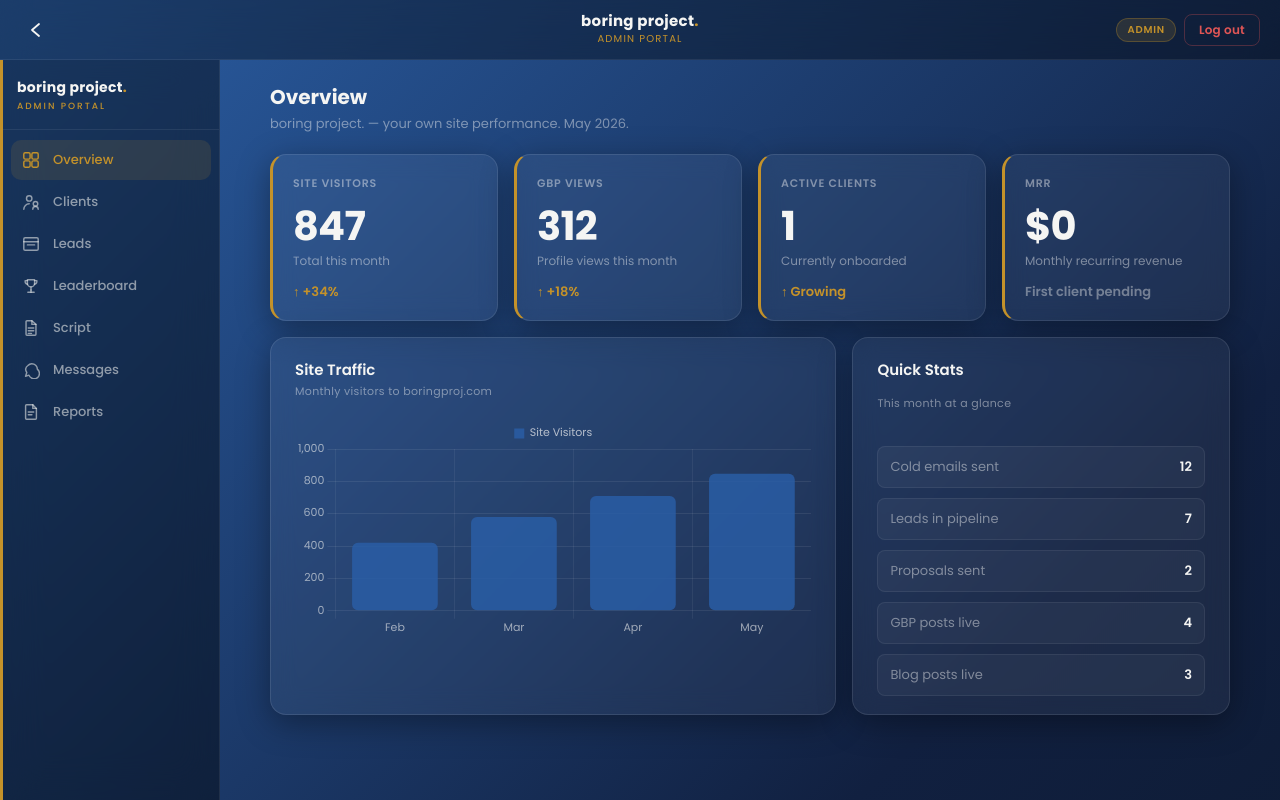
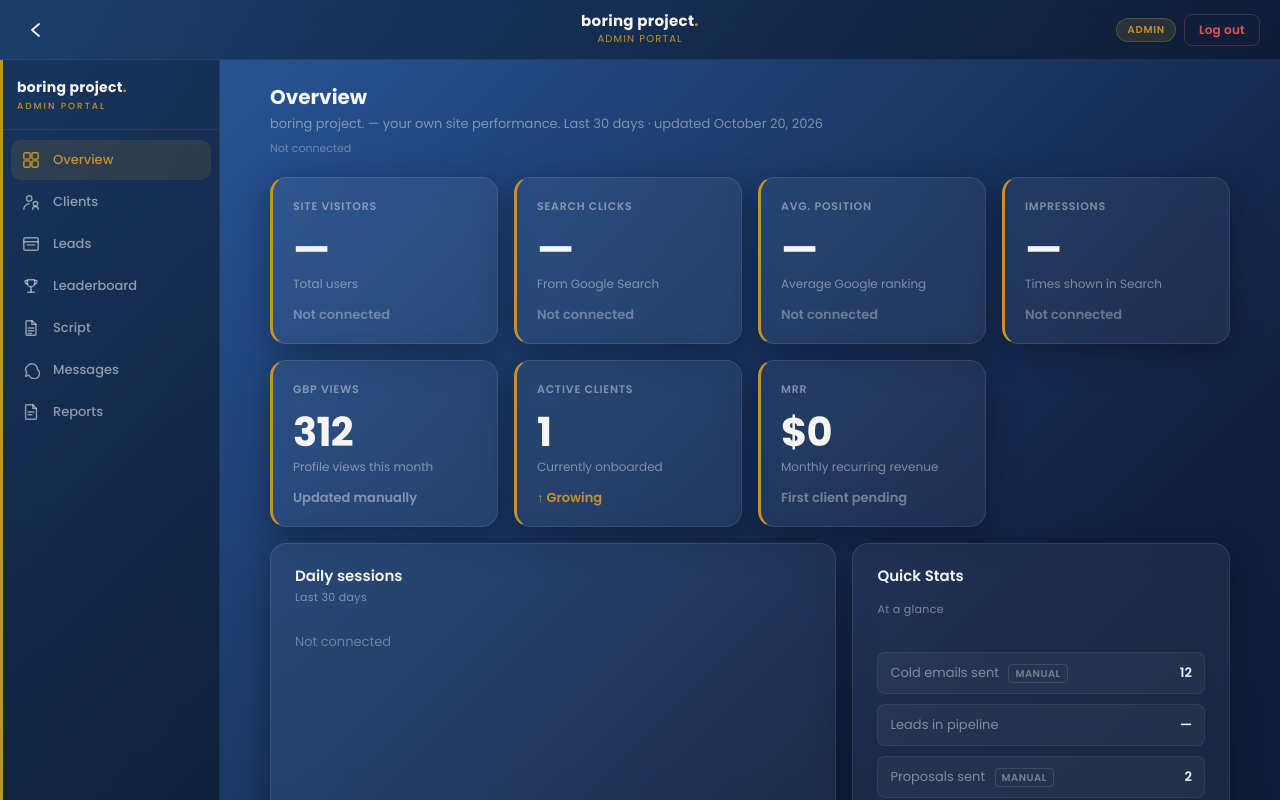
Before and after one commit to boringprojectbuild/boringproj, a website: page admin.html in a window 1280 px wide. Drawn offline with nearby package versions, Linux system fonts and the light colour scheme; no server answers.

Commit message:
Update admin Overview: live analytics, dynamic date, real lead count

```diff
--- a/admin.html
+++ b/admin.html
@@ -264,6 +264,11 @@
       box-shadow: 0 8px 32px rgba(0,0,0,0.35);
       padding: 22px 24px 18px;
     }
+
+    .data-status { font-size: 11px; color: var(--muted); margin-top: 6px; }
+    .data-status.unavailable { color: rgba(245,245,243,0.35); }
+    .chart-empty { font-size: 13px; color: rgba(245,245,243,0.35); padding: 8px 0; }
+    .manual-tag { font-size: 10px; font-weight: 600; letter-spacing: 0.05em; text-transform: uppercase; color: rgba(245,245,243,0.4); margin-left: 6px; padding: 1px 6px; border: 1px solid rgba(255,255,255,0.12); border-radius: 4px; }
 
     .chart-title { font-size: 15px; font-weight: 600; color: var(--white); margin-bottom: 3px; line-height: 1.3; }
     .chart-subtitle { font-size: 11px; font-weight: 400; color: var(--muted); letter-spacing: 0.03em; margin-bottom: 18px; }
@@ -1121,21 +1126,40 @@ src="https://www.facebook.com/tr?id=1010233811838344&ev=PageView&noscript=1"
       <section class="page-section active" id="page-overview">
         <div class="page-header">
           <div class="page-title">Overview</div>
-          <div class="page-sub">boring project. — your own site performance. May 2026.</div>
+          <div class="page-sub" id="overviewSub">boring project. — your own site performance. Last 30 days</div>
+          <div class="data-status" id="overviewStatus" role="status"></div>
         </div>
 
         <div class="metrics-grid">
           <div class="metric-card">
             <div class="card-label">Site Visitors</div>
-            <div class="card-number">847</div>
-            <div class="card-subtext">Total this month</div>
-            <div class="card-trend">↑ +34%</div>
+            <div class="card-number" id="num-visitors">—</div>
+            <div class="card-subtext">Total users</div>
+            <div class="card-trend" id="trend-visitors">Not connected</div>
+          </div>
+          <div class="metric-card">
+            <div class="card-label">Search Clicks</div>
+            <div class="card-number" id="num-clicks">—</div>
+            <div class="card-subtext">From Google Search</div>
+            <div class="card-trend" id="trend-clicks">Not connected</div>
+          </div>
+          <div class="metric-card">
+            <div class="card-label">Avg. Position</div>
+            <div class="card-number" id="num-position">—</div>
+            <div class="card-subtext">Average Google ranking</div>
+            <div class="card-trend" id="trend-position">Not connected</div>
+          </div>
+          <div class="metric-card">
+            <div class="card-label">Impressions</div>
+            <div class="card-number" id="num-impressions">—</div>
+            <div class="card-subtext">Times shown in Search</div>
+            <div class="card-trend" id="trend-impressions">Not connected</div>
           </div>
           <div class="metric-card">
             <div class="card-label">GBP Views</div>
             <div class="card-number">312</div>
             <div class="card-subtext">Profile views this month</div>
-            <div class="card-trend">↑ +18%</div>
+            <div class="card-trend" style="color:var(--muted);">Updated manually</div>
           </div>
           <div class="metric-card">
             <div class="card-label">Active Clients</div>
@@ -1153,35 +1177,36 @@ src="https://www.facebook.com/tr?id=1010233811838344&ev=PageView&noscript=1"
 
         <div style="display:grid; grid-template-columns:60fr 40fr; gap:16px;">
           <div class="chart-card">
-            <div class="chart-title">Site Traffic</div>
-            <div class="chart-subtitle">Monthly visitors to boringproj.com</div>
+            <div class="chart-title">Daily sessions</div>
+            <div class="chart-subtitle">Last 30 days</div>
+            <div class="chart-empty" id="trafficEmpty" hidden>Not connected</div>
             <div style="position:relative; width:100%; height:220px;">
               <canvas id="adminTrafficChart"></canvas>
             </div>
           </div>
           <div class="chart-card" style="display:flex; flex-direction:column; gap:12px;">
             <div class="chart-title">Quick Stats</div>
-            <div class="chart-subtitle">This month at a glance</div>
+            <div class="chart-subtitle">At a glance</div>
             <div style="display:flex; flex-direction:column; gap:10px; margin-top:4px;">
               <div style="display:flex; justify-content:space-between; padding:10px 12px; background:rgba(255,255,255,0.04); border-radius:8px; border:1px solid rgba(255,255,255,0.07);">
-                <span style="font-size:13px; color:var(--muted);">Cold emails sent</span>
+                <span style="font-size:13px; color:var(--muted);">Cold emails sent <span class="manual-tag">manual</span></span>
                 <span style="font-size:13px; color:var(--white); font-weight:600;">12</span>
               </div>
               <div style="display:flex; justify-content:space-between; padding:10px 12px; background:rgba(255,255,255,0.04); border-radius:8px; border:1px solid rgba(255,255,255,0.07);">
                 <span style="font-size:13px; color:var(--muted);">Leads in pipeline</span>
-                <span style="font-size:13px; color:var(--white); font-weight:600;">7</span>
+                <span style="font-size:13px; color:var(--white); font-weight:600;" id="stat-pipeline">—</span>
               </div>
               <div style="display:flex; justify-content:space-between; padding:10px 12px; background:rgba(255,255,255,0.04); border-radius:8px; border:1px solid rgba(255,255,255,0.07);">
-                <span style="font-size:13px; color:var(--muted);">Proposals sent</span>
+                <span style="font-size:13px; color:var(--muted);">Proposals sent <span class="manual-tag">manual</span></span>
                 <span style="font-size:13px; color:var(--white); font-weight:600;">2</span>
               </div>
               <div style="display:flex; justify-content:space-between; padding:10px 12px; background:rgba(255,255,255,0.04); border-radius:8px; border:1px solid rgba(255,255,255,0.07);">
-                <span style="font-size:13px; color:var(--muted);">GBP posts live</span>
+                <span style="font-size:13px; color:var(--muted);">GBP posts live <span class="manual-tag">manual</span></span>
                 <span style="font-size:13px; color:var(--white); font-weight:600;">4</span>
               </div>
               <div style="display:flex; justify-content:space-between; padding:10px 12px; background:rgba(255,255,255,0.04); border-radius:8px; border:1px solid rgba(255,255,255,0.07);">
                 <span style="font-size:13px; color:var(--muted);">Blog posts live</span>
-                <span style="font-size:13px; color:var(--white); font-weight:600;">3</span>
+                <span style="font-size:13px; color:var(--white); font-weight:600;">5</span>
               </div>
             </div>
           </div>
@@ -2161,6 +2186,12 @@ Boring Project
       const tbody = document.getElementById('leadsTableBody');
 
       onSnapshot(collection(db, 'leads'), (snapshot) => {
+        const pipelineEl = document.getElementById('stat-pipeline');
+        if (pipelineEl) {
+          let open = 0;
+          snapshot.forEach(d => { const st = d.data().stage; if (st !== 'Won' && st !== 'Dead') open++; });
+          pipelineEl.textContent = open;
+        }
         if (snapshot.empty) {
           tbody.innerHTML = '<tr><td colspan="9" style="text-align:center; color:rgba(245,245,243,0.35); padding:24px;">No leads yet - add the first one below.</td></tr>';
           return;
@@ -2751,19 +2782,77 @@ Boring Project
       });
     });
 
-    // Chart
+    // Overview live data
+    const MONTH_ABBR = ['Jan','Feb','Mar','Apr','May','Jun','Jul','Aug','Sep','Oct','Nov','Dec'];
+    const dayLabel = isoDate => {
+      const [, m, d] = isoDate.split('-');
+      return `${MONTH_ABBR[Number(m) - 1]} ${Number(d)}`;
+    };
+
+    function setDataStatus(id, state) {
+      const el = document.getElementById(id);
+      if (!el) return;
+      el.classList.remove('unavailable', 'success');
+      if (state === 'loading') {
+        el.textContent = 'Loading live data…';
+      } else if (state === 'unavailable') {
+        el.classList.add('unavailable');
+        el.textContent = 'Not connected';
+      } else {
+        el.classList.add('success');
+        const time = new Date().toLocaleTimeString('en-US', { hour: 'numeric', minute: '2-digit' });
+        el.textContent = `Updated ${time}`;
+      }
+    }
+
+    function setOverviewCard(key, value, decimals) {
+      const numEl = document.getElementById(`num-${key}`);
+      const trendEl = document.getElementById(`trend-${key}`);
+      if (!numEl) return;
+      if (value == null || isNaN(value)) {
+        numEl.textContent = '—';
+        if (trendEl) { trendEl.textContent = 'Not connected'; trendEl.style.color = 'rgba(245,245,243,0.35)'; }
+        return;
+      }
+      numEl.textContent = decimals ? Number(value).toFixed(decimals) : Math.round(value).toLocaleString('en-US');
+      if (trendEl) { trendEl.textContent = 'Live · last 30 days'; trendEl.style.color = ''; }
+    }
+
     window.addEventListener('load', () => {
-      const ctx = document.getElementById('adminTrafficChart');
-      if (ctx && window.Chart) {
+      const now = new Date();
+      const nowLabel = now.toLocaleDateString('en-US', { month: 'long', day: 'numeric', year: 'numeric' });
+      document.getElementById('overviewSub').textContent =
+        `boring project. — your own site performance. Last 30 days · updated ${nowLabel}`;
+
+      const CLIENT = 'boringproject';
+      const fetchJson = url => fetch(url)
+        .then(res => { if (!res.ok) throw new Error(`${url} → ${res.status}`); return res.json(); })
+        .catch(err => { console.error('live data fetch failed:', err); return null; });
+
+      setDataStatus('overviewStatus', 'loading');
+      const analyticsPromise = fetchJson(`/api/analytics?client=${CLIENT}`);
+      const gscPromise = fetchJson(`/api/searchconsole?client=${CLIENT}`);
+
+      analyticsPromise.then(data => {
+        const ok = data && data.available && data.totals;
+        setOverviewCard('visitors', ok ? data.totals.users : null, 0);
+        const days = ok && Array.isArray(data.sessionsByDay) ? data.sessionsByDay : [];
+        const ctx = document.getElementById('adminTrafficChart');
+        const emptyEl = document.getElementById('trafficEmpty');
+        if (!days.length || !ctx || !window.Chart) {
+          if (emptyEl) emptyEl.hidden = false;
+          return;
+        }
+        emptyEl.hidden = true;
         new Chart(ctx.getContext('2d'), {
           type: 'bar',
           data: {
-            labels: ['Feb', 'Mar', 'Apr', 'May'],
+            labels: days.map(d => dayLabel(d.date)),
             datasets: [{
-              label: 'Site Visitors',
-              data: [420, 580, 710, 847],
+              label: 'Sessions',
+              data: days.map(d => d.sessions),
               backgroundColor: 'rgba(43,95,166,0.85)',
-              borderRadius: 6,
+              borderRadius: 4,
               borderSkipped: false,
             }]
           },
@@ -2772,16 +2861,28 @@ Boring Project
             maintainAspectRatio: false,
             animation: { duration: 900, easing: 'easeOutQuart' },
             plugins: {
-              legend: { labels: { color: 'rgba(245,245,243,0.7)', font: { family: 'Poppins', size: 11 }, boxWidth: 10, boxHeight: 10 } },
+              legend: { display: false },
               tooltip: { backgroundColor: 'rgba(10,10,10,0.93)', titleColor: '#F5F5F3', bodyColor: 'rgba(245,245,243,0.72)', padding: 11, cornerRadius: 8 }
             },
             scales: {
-              x: { border: { display: false }, grid: { color: 'rgba(255,255,255,0.06)' }, ticks: { color: 'rgba(245,245,243,0.6)', font: { family: 'Poppins', size: 11 } } },
-              y: { border: { display: false }, grid: { color: 'rgba(255,255,255,0.08)' }, ticks: { color: 'rgba(245,245,243,0.6)', font: { family: 'Poppins', size: 11 }, maxTicksLimit: 6 } }
+              x: { border: { display: false }, grid: { display: false }, ticks: { color: 'rgba(245,245,243,0.6)', font: { family: 'Poppins', size: 11 }, maxTicksLimit: 8 } },
+              y: { beginAtZero: true, border: { display: false }, grid: { color: 'rgba(255,255,255,0.08)' }, ticks: { color: 'rgba(245,245,243,0.6)', font: { family: 'Poppins', size: 11 }, maxTicksLimit: 6 } }
             }
           }
         });
-      }
+      });
+
+      gscPromise.then(data => {
+        const ok = data && data.available && data.totals;
+        setOverviewCard('clicks', ok ? data.totals.clicks : null, 0);
+        setOverviewCard('position', ok ? data.totals.position : null, 1);
+        setOverviewCard('impressions', ok ? data.totals.impressions : null, 0);
+      });
+
+      Promise.all([analyticsPromise, gscPromise]).then(([a, g]) => {
+        const anyOk = (a && a.available) || (g && g.available);
+        setDataStatus('overviewStatus', anyOk ? 'success' : 'unavailable');
+      });
     });
 
     // Logout
```
